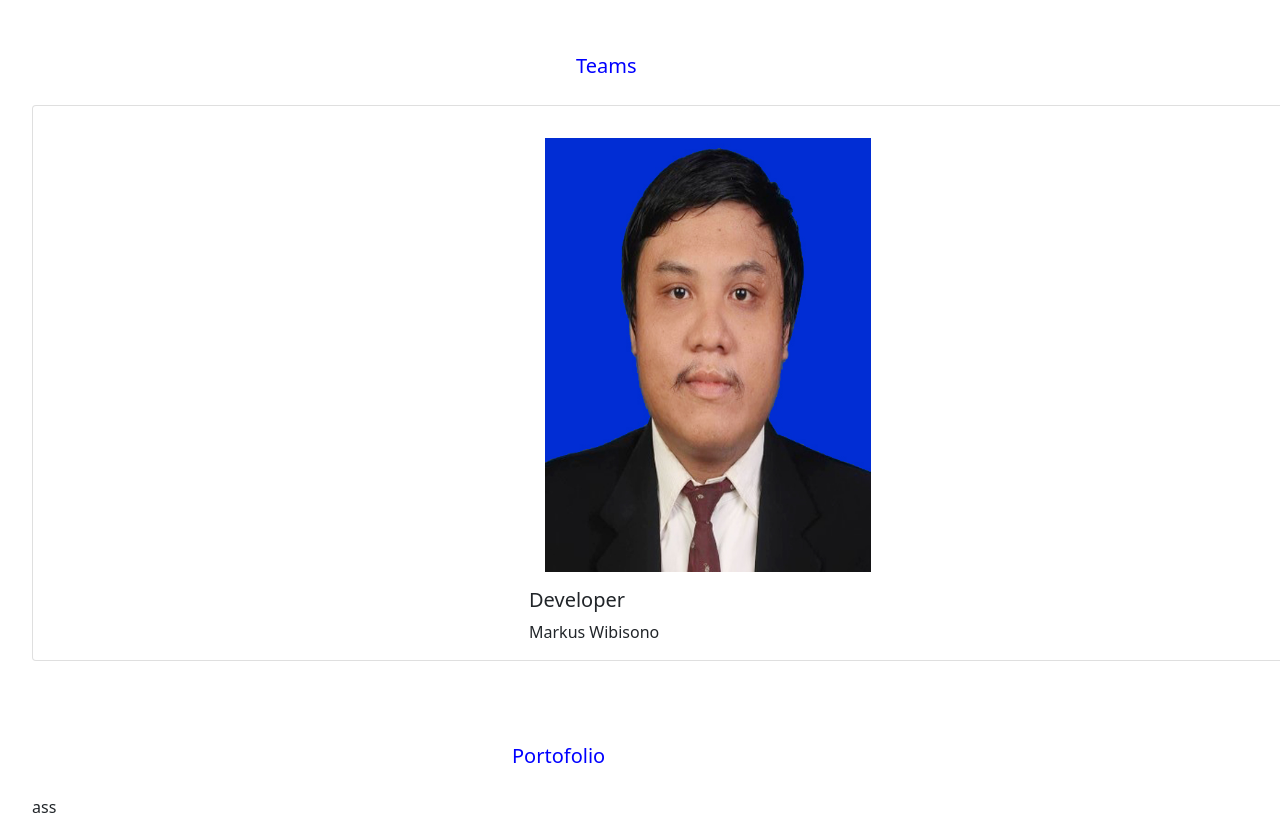
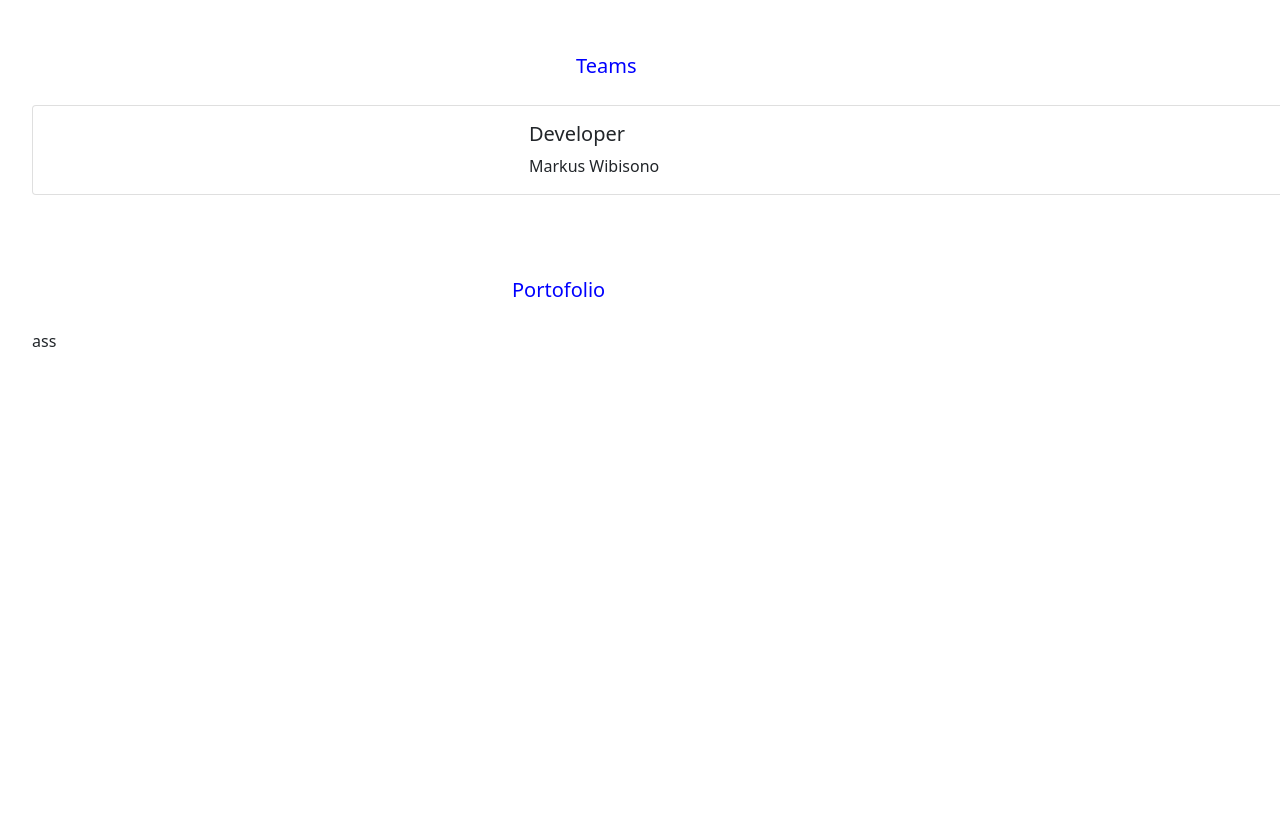
Before and after one commit to markuswibisono/company-profile1, a React (Create React App) app: page / in a window 1280 px wide. Shown: the part 1340-2159 px from the top of the page. After the commit the page ends 1693 px from the top, so only its background shows below. Built offline with nearby package versions, Linux system fonts and the light colour scheme.

Commit message:
update
Signed-off-by: Markus Wibisono <bloming61@gmail.com>

```diff
--- a/src/Template/PortofolioPage.js
+++ b/src/Template/PortofolioPage.js
@@ -1,7 +1,7 @@
 
 import 'bootstrap/dist/css/bootstrap.min.css';
 
-
+import {  Container, Row } from 'react-bootstrap';
 function PortofolioPage() {
 
   return (
--- a/src/Template/TeamsPage.js
+++ b/src/Template/TeamsPage.js
@@ -15,9 +15,6 @@ function TeamsPage() {
         <br />
         <div style={{ marginLeft: '2rem' }}>
             <Card class="shadow-sm p-3 mb-5 bg-white rounded" style={{ width: '100rem' }}>
-                <div  style={{ marginLeft: '32rem', marginTop: '2rem'  }}>
-                  <img src={profilTeams} width="30%" height="20%" />
-                </div>
                   <Card.Body style={{ marginLeft: '30rem' }}>
                       <Card.Title>Developer</Card.Title>
                       <Card.Text>
```
